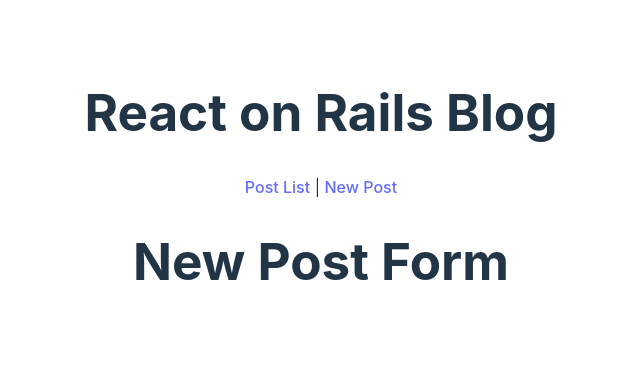
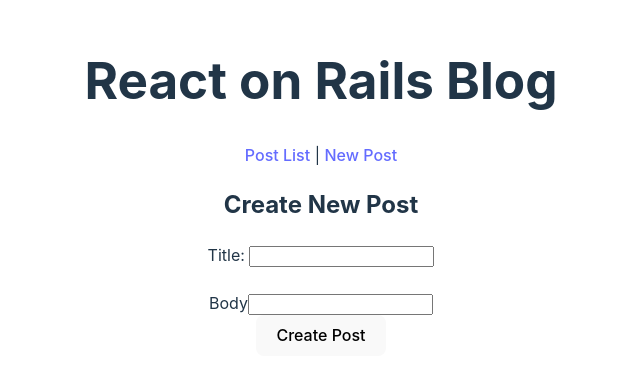
Before and after one commit to Logic-Commit1/react-on-rails, a React (Vite) app in the folder client/: page /new in a window 1280 px wide. Shown: the part 213-592 px from the top of the page, without its empty margins (319-959 px from the left). Built offline with nearby package versions, Linux system fonts and the light colour scheme; no server answers.

Commit message:
Implemented new post form

```diff
--- a/client/src/components/AppRoutes.jsx
+++ b/client/src/components/AppRoutes.jsx
@@ -2,13 +2,14 @@
 import { Route, Routes } from 'react-router-dom'
 import PostsList from './PostsList'
 import PostDetails from './PostDetails'
+import NewPost from './NewPost'
 
 function AppRoutes() {
   return (
     <Routes>
         <Route path='/' element={<PostsList />} />
         <Route path='posts/:id' element={<PostDetails />} />
-        <Route path='/new' element={<h1>New Post Form</h1>} />
+        <Route path='/new' element={<NewPost />} />
     </Routes>
   )
 }
--- /dev/null
+++ b/client/src/components/NewPost.jsx
@@ -0,0 +1,67 @@
+import React, { useState } from "react";
+import { useNavigate } from "react-router-dom";
+import { API_URL } from "../constants";
+
+function NewPost() {
+  const [title, setTitle] = useState("");
+  const [body, setBody] = useState("");
+  const navigate = useNavigate();
+
+  const postData = { title, body };
+
+  const handleSubmit = async (e) => {
+    e.preventDefault();
+    const response = await fetch(API_URL, {
+      method: "post",
+      headers: {
+        "Content-Type": "application/json",
+      },
+      body: JSON.stringify(postData),
+    });
+
+    if (response.ok) {
+      const { id } = await response.json();
+      navigate(`/posts/${id}`);
+    } else {
+      console.log("Error occured");
+    }
+
+  };
+
+  return (
+    <div>
+      <h2>Create New Post</h2>
+      <form onSubmit={handleSubmit}>
+        <div>
+          <label htmlFor="title">Title: </label>
+          <input
+            type="text"
+            name="title"
+            id="title"
+            value={title}
+            onChange={(e) => {
+              setTitle(e.target.value);
+            }}
+            required
+          />
+        </div>
+        <br />
+        <div>
+          <label htmlFor="body">Body</label>
+          <input
+            type="text"
+            name="body"
+            id="body"
+            value={body}
+            onChange={(e) => setBody(e.target.value)}
+            required
+          />
+        </div>
+
+        <button type="submit">Create Post</button>
+      </form>
+    </div>
+  );
+}
+
+export default NewPost;
--- a/client/src/components/PostsList.jsx
+++ b/client/src/components/PostsList.jsx
@@ -31,7 +31,7 @@
     <div>
       {posts.map((post, index) => (
         <div key={index} className="post-content">
-          <h1>{post.title}</h1>
+          <h2>{post.title}</h2>
           <p>{post.body}</p>
         </div>
       ))}
```
Also changed, not shown: 1 other file (tests, documents, lock files or other folders).
